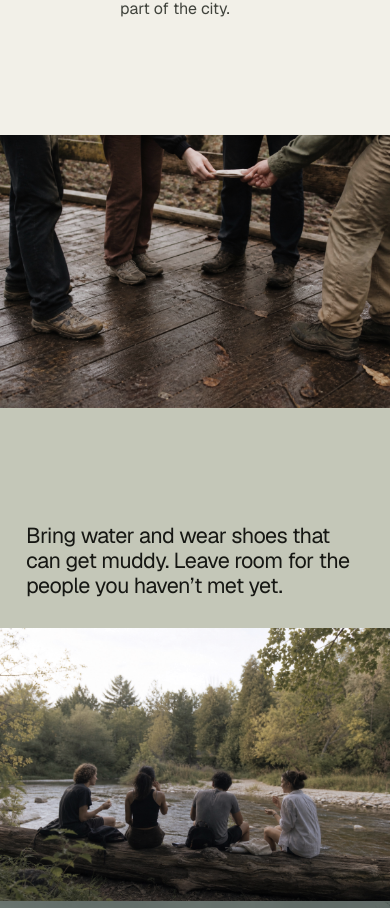
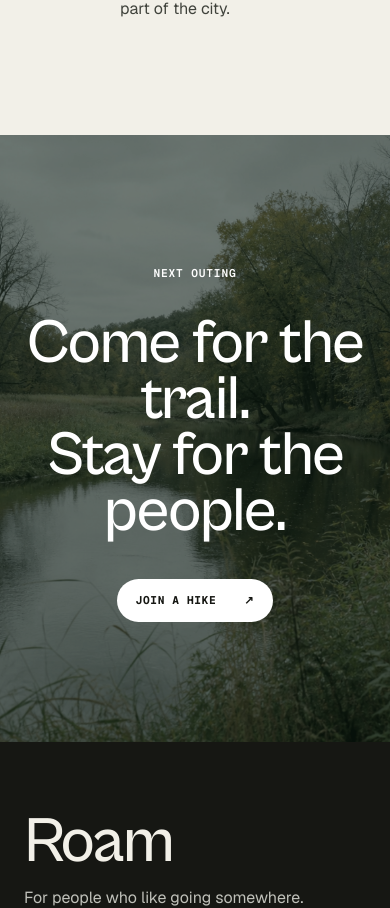
Before and after one commit to richelkim/Roam, a Next.js app: page / in a window 390 px wide. Shown: the part 3517-4425 px from the top of the page. Built offline with nearby package versions, Linux system fonts and the light colour scheme; no server answers.

Commit message:
remove homepage photo strip

```diff
--- a/app/global.css
+++ b/app/global.css
@@ -198,12 +198,6 @@ a:focus-visible, button:focus-visible, input:focus-visible, select:focus-visible
 .steps-list h3 { margin: -5px 0 8px; font-family: var(--display); font-size: clamp(1.5rem, 2.2vw, 2.2rem); font-weight: 500; letter-spacing: -.03em; }
 .steps-list p { margin: 0; max-width: 520px; color: #40433c; }
 
-.photo-strip { display: grid; grid-template-columns: 1.35fr .55fr 1fr; min-height: 620px; background: #c4c7b8; }
-.strip-image { position: relative; overflow: hidden; min-height: 620px; }
-.strip-image img { filter: saturate(.78) contrast(1.02); }
-.strip-caption { padding: 30px 26px; display: flex; flex-direction: column; justify-content: space-between; }
-.strip-caption p:last-child { margin: auto 0 0; font-size: 1.35rem; line-height: 1.15; letter-spacing: -.025em; }
-
 .final-cta { min-height: 84svh; position: relative; color: white; display: flex; align-items: center; justify-content: center; text-align: center; overflow: hidden; }
 .final-cta img { filter: saturate(.62) contrast(1.04); }
 .cta-wash { position: absolute; inset: 0; background: rgba(11, 29, 18, .56); }
@@ -340,9 +334,6 @@ a:focus-visible, button:focus-visible, input:focus-visible, select:focus-visible
   .hero h1 { font-size: 88px; }
   .featured-details { padding: 56px 24px 72px; }
   .how-preview { grid-template-columns: 1fr; }
-  .photo-strip { grid-template-columns: 1.2fr .8fr; }
-  .strip-caption { grid-row: 2; min-height: 240px; }
-  .strip-tall { grid-row: 1 / span 2; grid-column: 2; min-height: 860px; }
   .hike-spec-band { grid-template-columns: repeat(3, 1fr); }
   .hike-spec-band div:nth-child(3) { border-right: 0; }
   .hike-spec-band div:nth-child(-n+3) { border-bottom: 1px solid var(--rule); }
@@ -378,9 +369,6 @@ a:focus-visible, button:focus-visible, input:focus-visible, select:focus-visible
   .spec-grid { grid-template-columns: repeat(2, 1fr); }
   .spec-grid div:nth-child(3n), .spec-grid div:nth-child(3n + 2), .spec-grid div { padding: 14px 10px 14px 0; border-right: 1px solid rgba(255,255,255,.2); }
   .spec-grid div:nth-child(even) { padding-left: 12px; border-right: 0; }
-  .photo-strip { display: block; }
-  .strip-image, .strip-tall { min-height: 70vw; }
-  .strip-caption { min-height: 220px; }
   .final-cta { min-height: 72svh; }
   .final-cta-copy h2 { font-size: 3.9rem; }
   .site-footer { grid-template-columns: 1fr; }
--- a/app/page.tsx
+++ b/app/page.tsx
@@ -95,18 +95,6 @@ export default function HomePage() {
         </ol>
       </section>
 
-      <section className="photo-strip" aria-label="Roam field photographs">
-        <div className="strip-image strip-wide">
-          <Image src="/images/bridge-notes.jpg" alt="Close view of hikers exchanging a trail note on a damp footbridge" fill sizes="60vw" className="cover-image" />
-        </div>
-        <div className="strip-caption">
-          <p>Bring water and wear shoes that can get muddy. Leave room for the people you haven’t met yet.</p>
-        </div>
-        <div className="strip-image strip-tall">
-          <Image src="/images/river-break.jpg" alt="Candid photograph of friends taking a break beside an Ontario river" fill sizes="40vw" className="cover-image" />
-        </div>
-      </section>
-
       <section className="final-cta">
         <Image src="/images/riverwood-river.jpg" alt="View of a quiet river bend in an Ontario woodland" fill sizes="100vw" className="cover-image" />
         <div className="cta-wash" />
```
